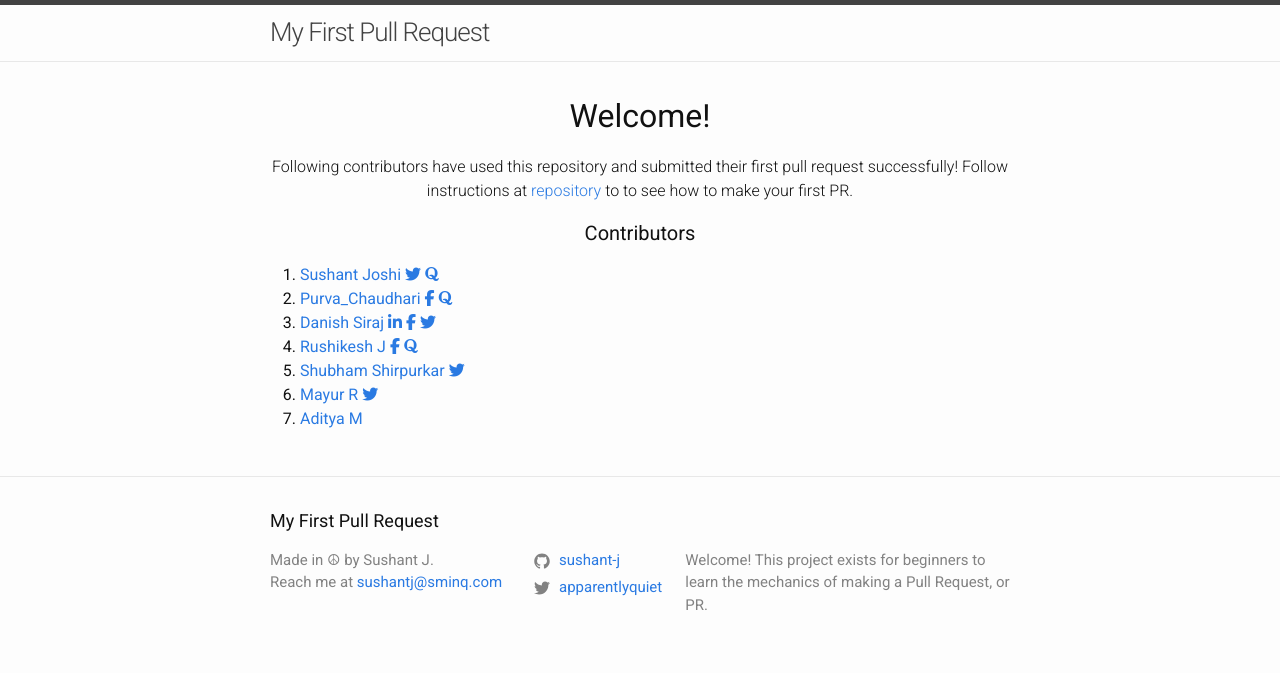
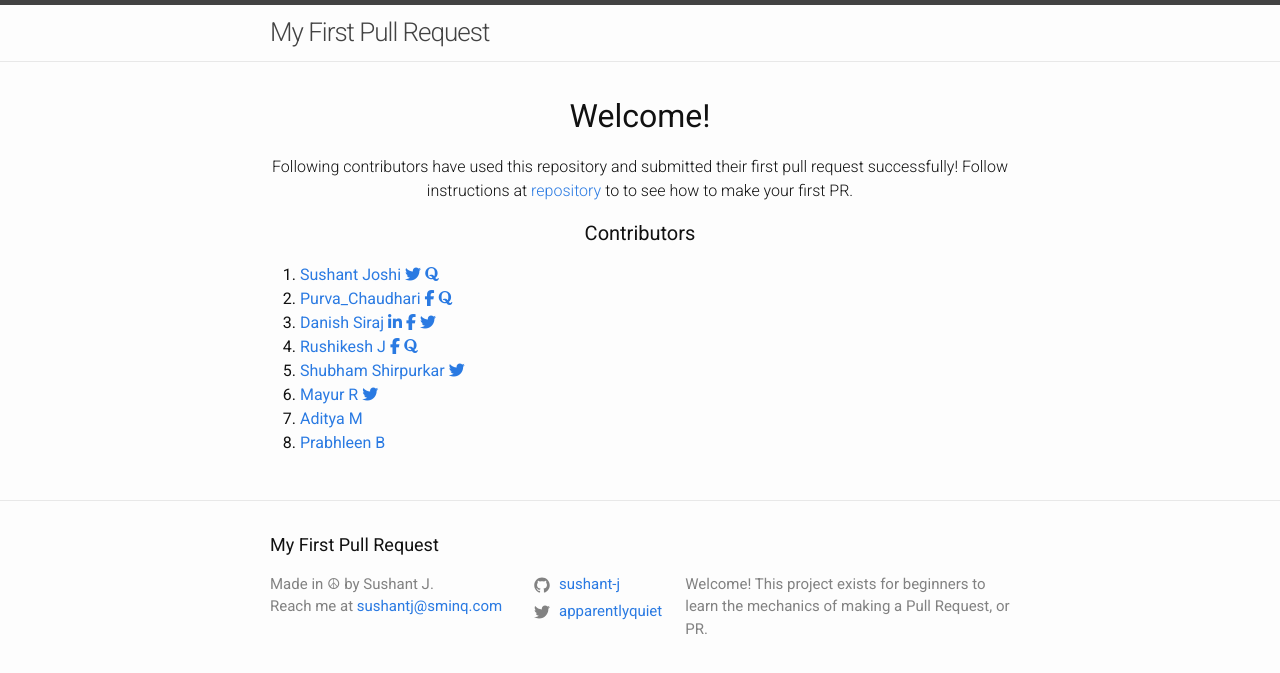
Before and after one commit to sushant-j/my-first-pull-request, a Jekyll site: the page built from index.md, in a window 1280 px wide. Shown: the top 673 px of the page. Built offline with Jekyll 4.4.1, drawn with Linux system fonts in a browser that asks for light colours; nearby versions of some CDN libraries.

Commit message:
initial-commit

```diff
--- a/_layouts/home.html
+++ b/_layouts/home.html
@@ -79,5 +79,10 @@ layout: default
         Aditya M
       </a>
     </li>
+    <li>
+      <a href="https://github.com/Prabhleen1398">
+        Prabhleen B
+      </a>
+    </li>
   </ol>
 </div>
```
